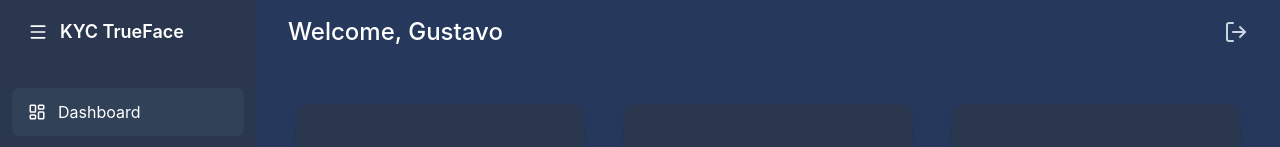
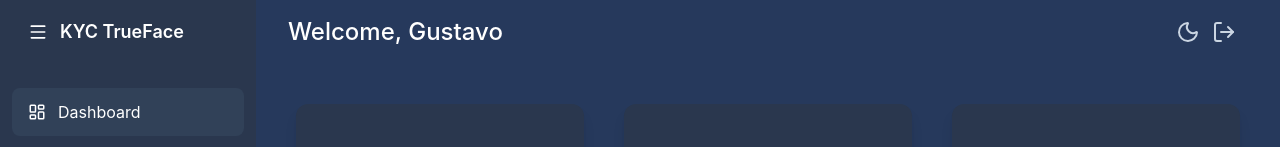
Before and after one commit to gustaeps2004/kyc-trueface, a React (Vite) app in the folder KYC.TrueFace.Web/KYC.TrueFace.WebPartner/: page /home in a window 1280 px wide. Shown: the top 147 px of the page. Built offline with nearby package versions, Linux system fonts and the light colour scheme.

Commit message:
fix: adjusting topbar

```diff
--- a/KYC.TrueFace.Web/KYC.TrueFace.WebPartner/src/components/base/Topbar.jsx
+++ b/KYC.TrueFace.Web/KYC.TrueFace.WebPartner/src/components/base/Topbar.jsx
@@ -1,12 +1,18 @@
-import { LogOut } from "lucide-react";
+import { LogOut, Moon, Sun } from "lucide-react";
 import { useNavigate } from 'react-router-dom';
+import { useState } from "react";
 
 export default function Topbar({ name }) {
   const navigate = useNavigate();
+  const [darkMode, setDarkMode] = useState()
 
   const handleRedirect = () => {
     navigate('/login');
   };
+
+  const callSetDarkMode = () => {
+    setDarkMode(!darkMode)
+  }
 
   return (
     <div className="
@@ -18,13 +24,35 @@
       justify-between
       px-8"
     >
-      <h1 className="text-2xl text-white font-medium">
+      <h1 className="text-2xl text-title font-medium">
         {name}
       </h1>
 
-      <button className="text-slate-300 hover:text-white transition">
-        <LogOut onClick={handleRedirect} className="cursor-pointer"/>
-      </button>
+      <div className="
+        justify-around
+        m-3
+        flex
+        items-center
+        space-x-3"
+      >
+        <button
+          title={darkMode ? "Light mode" : "Dark mode"}
+          className="
+            text-slate-300
+            hover:text-title
+            transition"
+        >
+          {
+            darkMode
+            ? <Sun onClick={callSetDarkMode} className="cursor-pointer" />
+            : <Moon onClick={callSetDarkMode} className="cursor-pointer" />
+          }
+        </button>
+
+        <button title="Log out" className="text-slate-300 hover:text-title transition">
+          <LogOut onClick={handleRedirect} className="cursor-pointer" />
+        </button>
+      </div>
     </div>
-  );
+  )
 }
```
